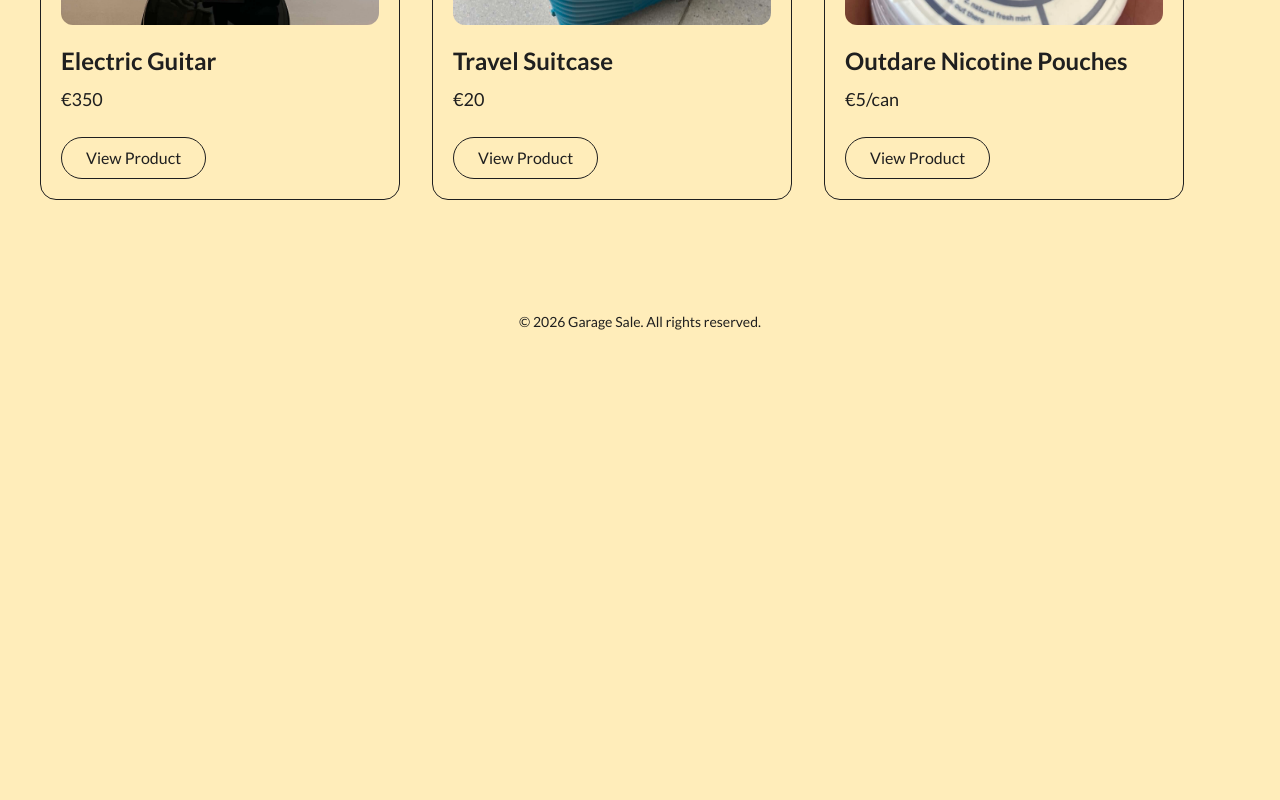
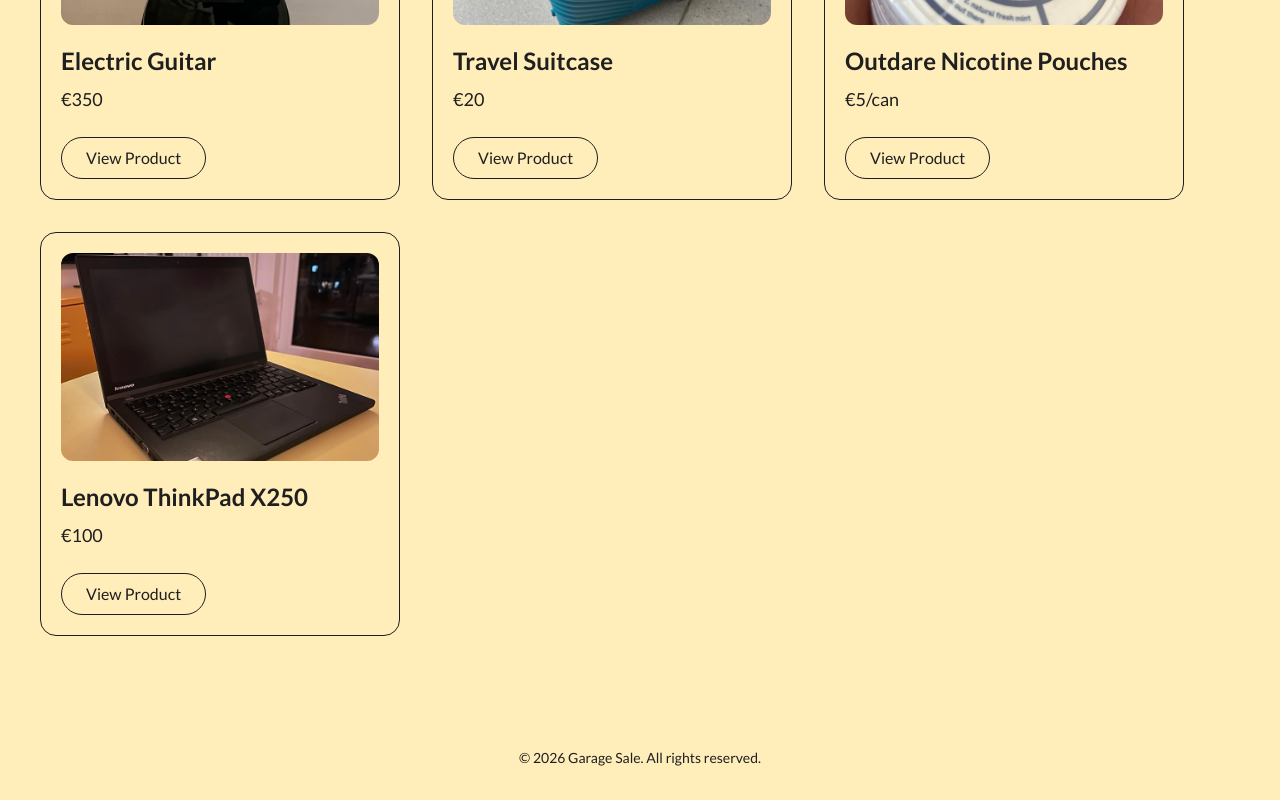
Before and after one commit to Mender92/garage-sale, a React (Vite) app: page /garage-sale in a window 1280 px wide. Shown: the part 476-1276 px from the top of the page. Before the commit the page ends 840 px from the top, so only its background shows below. Built offline with nearby package versions, Linux system fonts and the light colour scheme.

Commit message:
Add ThinkPad listing and sticky navigation

```diff
--- a/src/components/layout/Layout.jsx
+++ b/src/components/layout/Layout.jsx
@@ -6,9 +6,13 @@
 function Layout() {
   return (
     <>
+      <Navbar />
+
       <Container>
-        <Navbar />
-        <Outlet />
+        <main className="pt-24">
+          <Outlet />
+        </main>
+
         <Footer />
       </Container>
     </>
--- a/src/components/layout/Navbar.jsx
+++ b/src/components/layout/Navbar.jsx
@@ -3,14 +3,13 @@
 import logo from "../../assets/logo.svg";
 
 function Navbar() {
-  console.log("NEW NAVBAR");
-
   const [isOpen, setIsOpen] = useState(false);
 
   const closeMenu = () => setIsOpen(false);
 
   return (
-    <header className="relative flex items-center justify-between h-24">
+    <header className="fixed top-0 left-0 w-full bg-[#FFEDBA] z-50">
+      <div className="max-w-[1280px] mx-auto px-6 lg:px-10 flex items-center justify-between h-24">
         {/* Logo */}
         <NavLink to="/" onClick={closeMenu}>
           <img
@@ -91,6 +90,7 @@
             </nav>
           </div>
         )}
+      </div>
     </header>
   );
 }
--- a/src/data/products.js
+++ b/src/data/products.js
@@ -1,6 +1,7 @@
 import caseImage from "../assets/images/case.jpeg";
 import guitarImage from "../assets/images/guitar.jpeg";
 import snusImage from "../assets/images/snus.jpeg";
+import thinkpadImage from "../assets/images/thinkpad.jpeg";
 
 const products = [
   {
@@ -25,7 +26,15 @@
     price: "€5/can",
     image: snusImage,
     description:
-      "Accidentally purchased nicotine pouches instead of energy pouches. The price is 5€/can when buying all 20 cans together. Otherwise, the price is 6€/can. All cans are unopened and in perfect condition.",
+      "Accidentally purchased nicotine pouches instead of tobacco snus. €5 per can when buying all 20 cans together. Otherwise, the price is €6 per can. All cans are unopened and in perfect condition.",
+  },
+  {
+    id: 4,
+    title: "Lenovo ThinkPad X250",
+    price: "€100",
+    image: thinkpadImage,
+    description:
+      "Well-maintained Lenovo ThinkPad X250 laptop with a fast SSD for responsive performance. Ideal for work, school, web browsing and everyday use. Selling because I no longer need it.",
   },
 ];
 
```
Also changed, not shown: src/assets/images/thinkpad.jpeg (added). Lines whose indentation alone changed are shown as unchanged.
